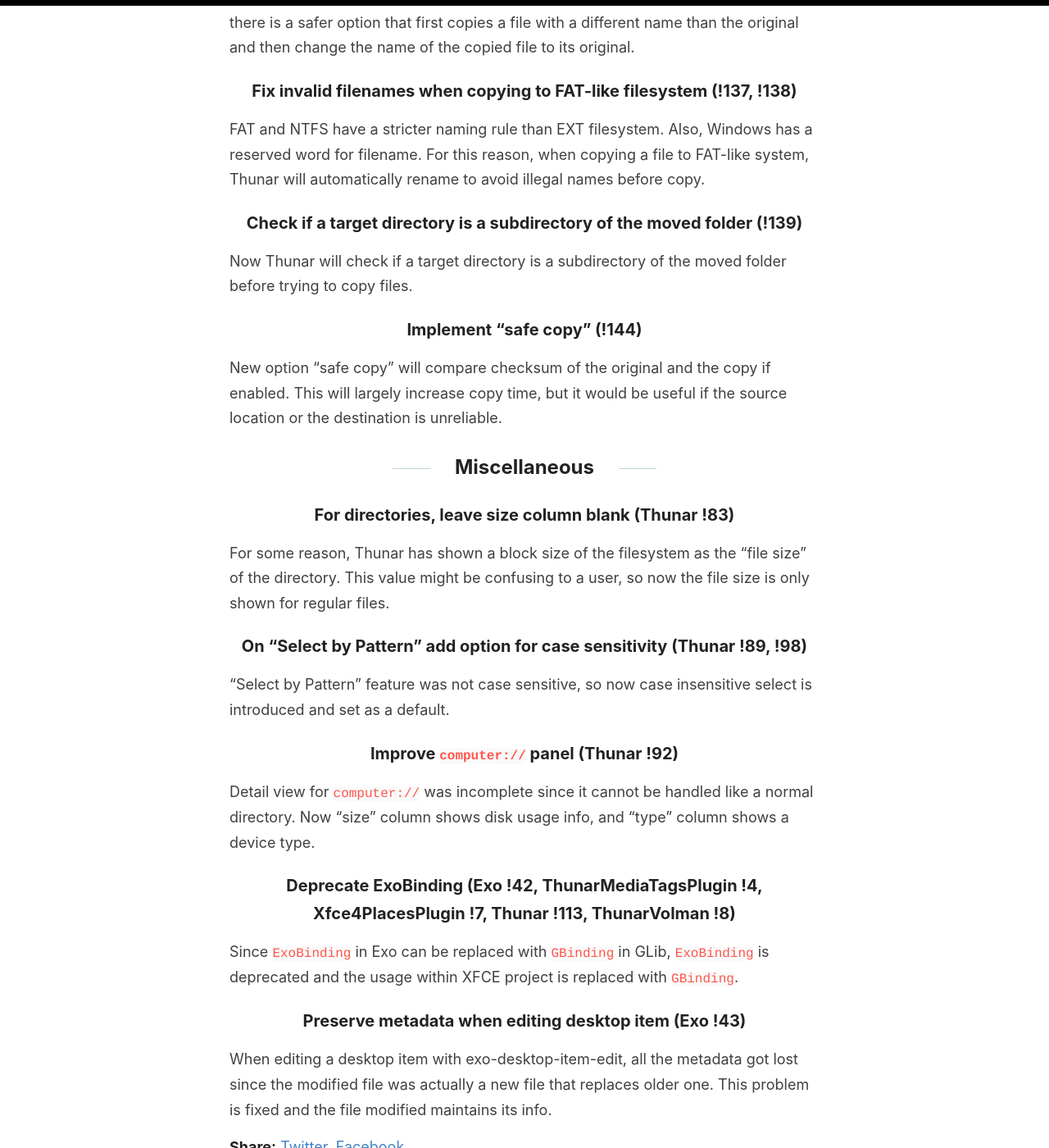
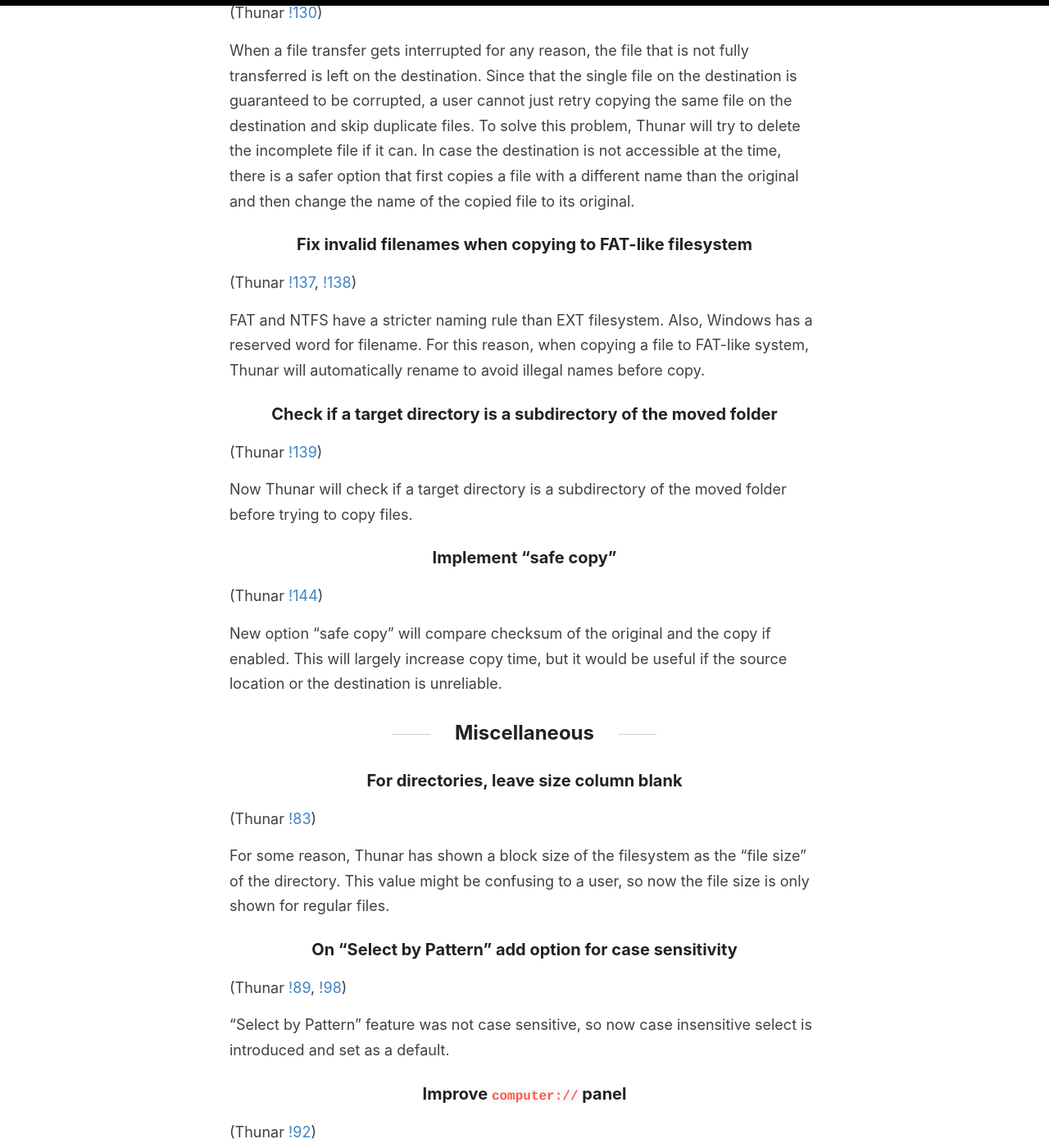
Before and after one commit to MShrimp4/MShrimp4.github.io, a Jekyll site: the page built from _posts/2021-08-16-GSOC-6th.md, in a window 1280 px wide and 1400 px high, scrolled down 1388 px. Shown: the whole window at 82% size. Built offline with Jekyll 4.4.1, drawn with Linux system fonts in a browser that asks for light colours; some of the changed text lies outside the part shown.

Commit message:
GSOC-6: Add link

```diff
--- a/_posts/2021-08-16-GSOC-6th.md
+++ b/_posts/2021-08-16-GSOC-6th.md
@@ -6,37 +6,67 @@ categories: [DEV, GSOC_2021]
 tags: [gsoc_2021, xfce]
 ---
 
-## Secure .desktop handling (Thunar !117, !121, Exo !44, Libxfce4util !16)
+## Secure .desktop handling
+
+(Thunar
+[!117](https://gitlab.xfce.org/xfce/thunar/-/merge_requests/117),
+[!121](https://gitlab.xfce.org/xfce/thunar/-/merge_requests/121),
+Exo
+[!44](https://gitlab.xfce.org/xfce/exo/-/merge_requests/44),
+Libxfce4util
+[!16](https://gitlab.xfce.org/xfce/libxfce4util/-/merge_requests/16))
 
 .desktop file is a special kind of script that is optimized for launching application. It can use custom icon and name to represent application. However, this feature can be abused as it can disguise it as any type of file. To prevent this security breach, I introduced a "trused" flag to mark whether this .desktop file is safe to execute. By utilizing GVFS-metadata, there is no way that the flag of any downloaded file. A user will be warned about the safety hazard until the user sets "trusted" flag up.
 
 ## File copy improvements
 
-### Implement queued transfer management (Thunar !116)
+### Implement queued transfer management
+
+(Thunar
+[!116](https://gitlab.xfce.org/xfce/thunar/-/merge_requests/116))
 
 Sequential transfer, which is introduced in 4.16, caused freuqent freeze and/or crash. Now sequential transfer is handled by a queue, and now this feature works without a problem.
 
-### Keep modified time for the file copied from foreign location (Thunar !127)
+### Keep modified time for the file copied from foreign location
+
+(Thunar
+[!127](https://gitlab.xfce.org/xfce/thunar/-/merge_requests/127))
 
 When copying from remote locations, all the metadata gets lost. The original plan was to use `g_file_build_attribute_list_for_copy()` to overwrite metadata of the copied file, but for now, it only copies modified time of the original file.
 
-### Use "copy name" when copying from gvfs-google backend (Thunar !121)
+### Use "copy name" when copying from gvfs-google backend
+
+(Thunar
+[!121](https://gitlab.xfce.org/xfce/thunar/-/merge_requests/121))
 
 When copying a file from gvfs-google (google-drive:// protocol), the filename was replaced with unreadable number-alphabet combination. Now the filename is maintained without a problem.
 
-### Use intermediate file to copy files (!130)
+### Use intermediate file to copy files
+
+(Thunar
+[!130](https://gitlab.xfce.org/xfce/thunar/-/merge_requests/130))
 
 When a file transfer gets interrupted for any reason, the file that is not fully transferred is left on the destination. Since that the single file on the destination is guaranteed to be corrupted, a user cannot just retry copying the same file on the destination and skip duplicate files. To solve this problem, Thunar will try to delete the incomplete file if it can. In case the destination is not accessible at the time, there is a safer option that first copies a file with a different name than the original and then change the name of the copied file to its original.
 
-### Fix invalid filenames when copying to FAT-like filesystem (!137, !138)
+### Fix invalid filenames when copying to FAT-like filesystem
+
+(Thunar
+[!137](https://gitlab.xfce.org/xfce/thunar/-/merge_requests/137),
+[!138](https://gitlab.xfce.org/xfce/thunar/-/merge_requests/138))
 
 FAT and NTFS have a stricter naming rule than EXT filesystem. Also, Windows has a reserved word for filename. For this reason, when copying a file to FAT-like system, Thunar will automatically rename to avoid illegal names before copy.
 
-### Check if a target directory is a subdirectory of the moved folder (!139)
+### Check if a target directory is a subdirectory of the moved folder
+
+(Thunar
+[!139](https://gitlab.xfce.org/xfce/thunar/-/merge_requests/139))
 
 Now Thunar will check if a target directory is a subdirectory of the moved folder before trying to copy files.
 
-### Implement "safe copy" (!144)
+### Implement "safe copy"
+
+(Thunar
+[!144](https://gitlab.xfce.org/xfce/thunar/-/merge_requests/144))
 
 New option "safe copy" will compare checksum of the original and the copy if enabled. This will largely increase copy time, but it would be useful if the source location or the destination is unreliable.
 
@@ -44,22 +74,45 @@ New option "safe copy" will compare checksum of the original and the copy if ena
 
 ## Miscellaneous
 
-### For directories, leave size column blank (Thunar !83)
+### For directories, leave size column blank
+
+(Thunar
+[!83](https://gitlab.xfce.org/xfce/thunar/-/merge_requests/83))
 
 For some reason, Thunar has shown a block size of the filesystem as the "file size" of the directory. This value might be confusing to a user, so now the file size is only shown for regular files.
 
-### On "Select by Pattern" add option for case sensitivity (Thunar !89, !98)
+### On "Select by Pattern" add option for case sensitivity
+
+(Thunar
+[!89](https://gitlab.xfce.org/xfce/thunar/-/merge_requests/89),
+[!98](https://gitlab.xfce.org/xfce/thunar/-/merge_requests/98))
 
 "Select by Pattern" feature was not case sensitive, so now case insensitive select is introduced and set as a default.
 
-### Improve `computer://` panel (Thunar !92)
+### Improve `computer://` panel
+
+(Thunar
+[!92](https://gitlab.xfce.org/xfce/thunar/-/merge_requests/92))
 
 Detail view for `computer://` was incomplete since it cannot be handled like a normal directory. Now "size" column shows disk usage info, and "type" column shows a device type.
 
-### Deprecate ExoBinding (Exo !42, ThunarMediaTagsPlugin !4, Xfce4PlacesPlugin !7, Thunar !113, ThunarVolman !8)
+### Deprecate ExoBinding
+
+(Exo
+[!42](https://gitlab.xfce.org/xfce/thunar/-/merge_requests/42),
+ThunarMediaTagsPlugin
+[!4](https://gitlab.xfce.org/thunar-plugins/thunar-media-tags-plugin/-/merge_requests/4),
+Xfce4PlacesPlugin
+[!7](https://gitlab.xfce.org/panel-plugins/xfce4-places-plugin/-/merge_requests/7),
+Thunar
+[!113](https://gitlab.xfce.org/xfce/thunar/-/merge_requests/113),
+ThunarVolman
+[!8](https://gitlab.xfce.org/xfce/thunar-volman/-/merge_requests/8))
 
 Since `ExoBinding` in Exo can be replaced with `GBinding` in GLib, `ExoBinding` is deprecated and the usage within XFCE project is replaced with `GBinding`.
 
-### Preserve metadata when editing desktop item (Exo !43)
+### Preserve metadata when editing desktop item
+(Exo
+[!43](https://gitlab.xfce.org/xfce/exo/-/merge_requests/43))
 
 When editing a desktop item with exo-desktop-item-edit, all the metadata got lost since the modified file was actually a new file that replaces older one. This problem is fixed and the file modified maintains its info.
```
